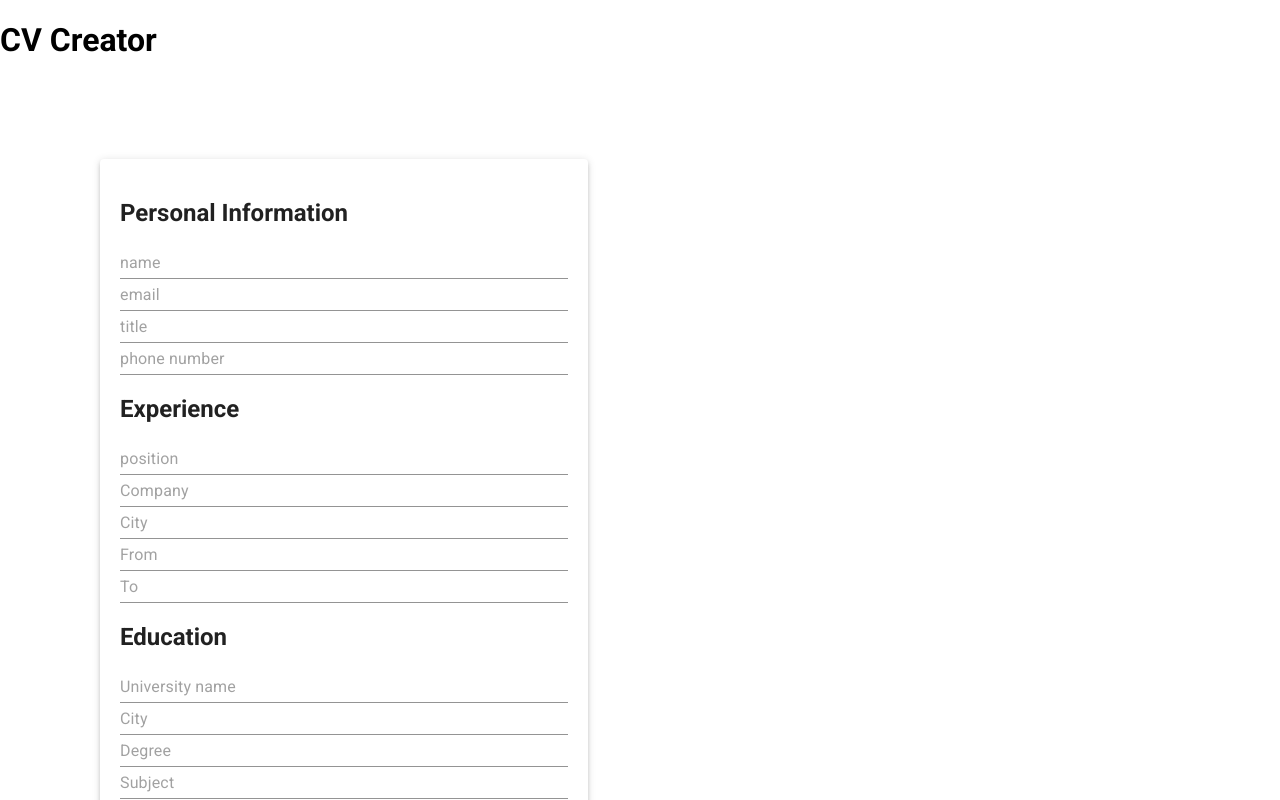
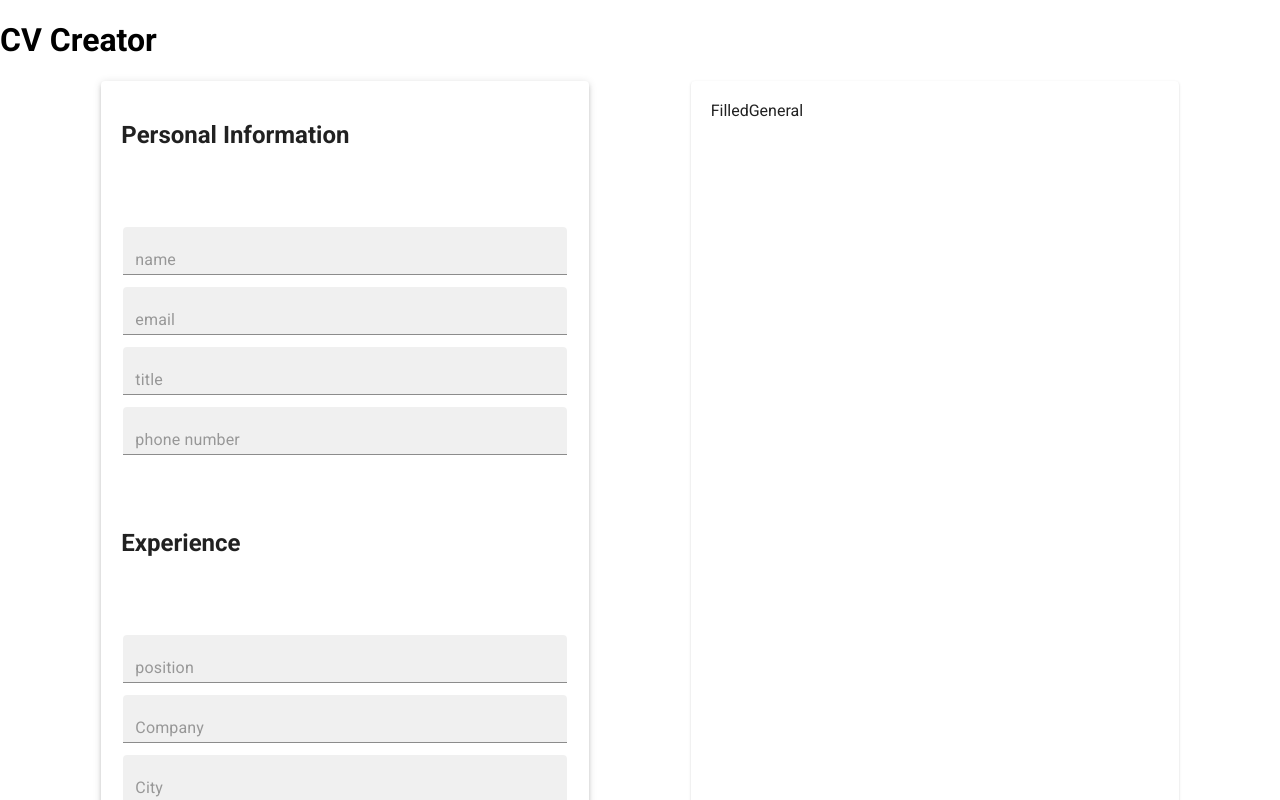
Before and after one commit to andbostick/odin-proj, a React (Create React App) app in the folder cv-app/cv-app/: page / in a window 1280 px wide. Shown: the top 800 px of the page. Built offline with nearby package versions, Linux system fonts and the light colour scheme.

Commit message:
some more styling for input forms

```diff
--- a/cv-app/cv-app/src/App.js
+++ b/cv-app/cv-app/src/App.js
@@ -3,6 +3,7 @@ import Education from './components/Education';
 import Experience from './components/Experience';
 import General from './components/General';
 import { Paper } from '@mui/material';
+import FilledGeneral from './components/FilledGeneral';
 
 function App() {
   return (
@@ -11,11 +12,16 @@ function App() {
         <h1>CV Creator</h1>
 
       </header>
+      <main className='main-container'>
       <Paper elevation={3} className='container'>
       <General />
         <Experience />
         <Education />
       </Paper>
+      <Paper className='container'>
+      <FilledGeneral />
+        </Paper>
+        </main>
     </div>
   );
 }
--- a/cv-app/cv-app/src/components/Education.js
+++ b/cv-app/cv-app/src/components/Education.js
@@ -1,16 +1,16 @@
 import React from "react";
-import { Input } from "@mui/material";
+import { TextField } from "@mui/material";
 
 export default function Education() {
   return (
     <section>
       <h2>Education</h2>
       <form>
-        <Input type="text" placeholder="University name" />
-        <Input type="text" placeholder="City" />
-        <Input type="text" placeholder="Degree" />
-        <Input type="text" placeholder="Subject" />
-        <Input type="text" placeholder="Year Graduated" />
+        <TextField variant="filled" size="small" margin="dense" placeholder="University name" />
+        <TextField variant="filled" size="small" margin="dense" placeholder="City" />
+        <TextField variant="filled" size="small" margin="dense" placeholder="Degree" />
+        <TextField variant="filled" size="small" margin="dense" placeholder="Subject" />
+        <TextField variant="filled" size="small" margin="dense" placeholder="Year Graduated" />
       </form>
     </section>
   );
--- a/cv-app/cv-app/src/components/Experience.js
+++ b/cv-app/cv-app/src/components/Experience.js
@@ -1,5 +1,5 @@
 import React from 'react'
-import { Input } from "@mui/material";
+import { TextField } from '@mui/material';
 
 export default function Experience() {
   return (
@@ -7,15 +7,15 @@ export default function Experience() {
           <h2>Experience</h2>
           <form>
 
-              <Input type='text' placeholder="position" />
+              <TextField variant="filled" size="small" margin="dense" placeholder="position" />
 
-          <Input type='text' placeholder="Company"/>
+          <TextField variant="filled" size="small" margin="dense" placeholder="Company"/>
 
-              <Input type='text' placeholder="City" />
+              <TextField variant="filled" size="small" margin="dense" placeholder="City" />
 
 
-              <Input type='text' placeholder="From" />
-              <Input type='text' placeholder="To"/>
+              <TextField variant="filled" size="small" margin="dense" placeholder="From" />
+              <TextField variant="filled" size="small" margin="dense" placeholder="To"/>
           </form>
       </section>
   )
--- /dev/null
+++ b/cv-app/cv-app/src/components/FilledGeneral.js
@@ -0,0 +1,7 @@
+import React from 'react'
+
+export default function FilledGeneral() {
+  return (
+    <div>FilledGeneral</div>
+  )
+}
--- a/cv-app/cv-app/src/components/General.js
+++ b/cv-app/cv-app/src/components/General.js
@@ -1,19 +1,19 @@
 import React from "react";
 import '../styles/Input.css'
-import { Input } from "@mui/material";
+import { TextField } from '@mui/material';
 
 export default function General() {
   return (
     <section>
       <h2>Personal Information</h2>
       <form>
-        <Input type="text" placeholder="name" />
+        <TextField variant="filled" size="small" margin="dense" type="text" placeholder="name" />
 
-        <Input type="text" placeholder="email" />
+        <TextField variant="filled" size="small" margin="dense" placeholder="email" />
 
-        <Input type="text" placeholder="title" />
+        <TextField variant="filled" size="small" margin="dense" placeholder="title" />
 
-        <Input type="text" placeholder="phone number" />
+        <TextField variant="filled" size="small" margin="dense" placeholder="phone number" />
       </form>
     </section>
   );
--- a/cv-app/cv-app/src/styles/App.css
+++ b/cv-app/cv-app/src/styles/App.css
@@ -1,7 +1,9 @@
 .container {
-  margin: 100px;
   padding: 20px;
   width: 35%;
+}
+
+.main-container {
   display: flex;
-  flex-direction: column;
+  justify-content: space-evenly;
 }
--- a/cv-app/cv-app/src/styles/Input.css
+++ b/cv-app/cv-app/src/styles/Input.css
@@ -1,4 +1,9 @@
 form {
   display: flex;
   flex-direction: column;
+  padding: 50px 2px;
 }
+
+input {
+  padding: 10px;
+}
```
